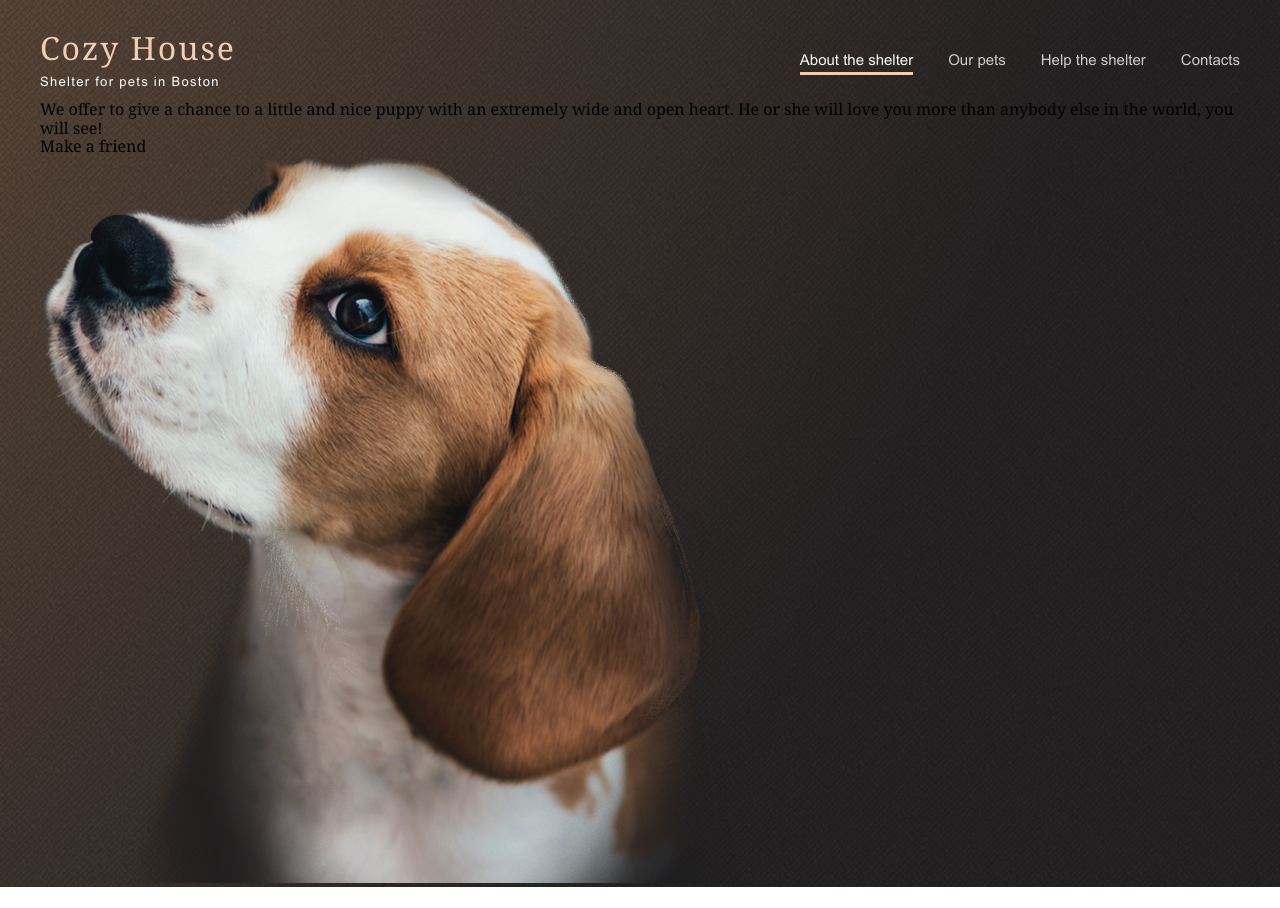
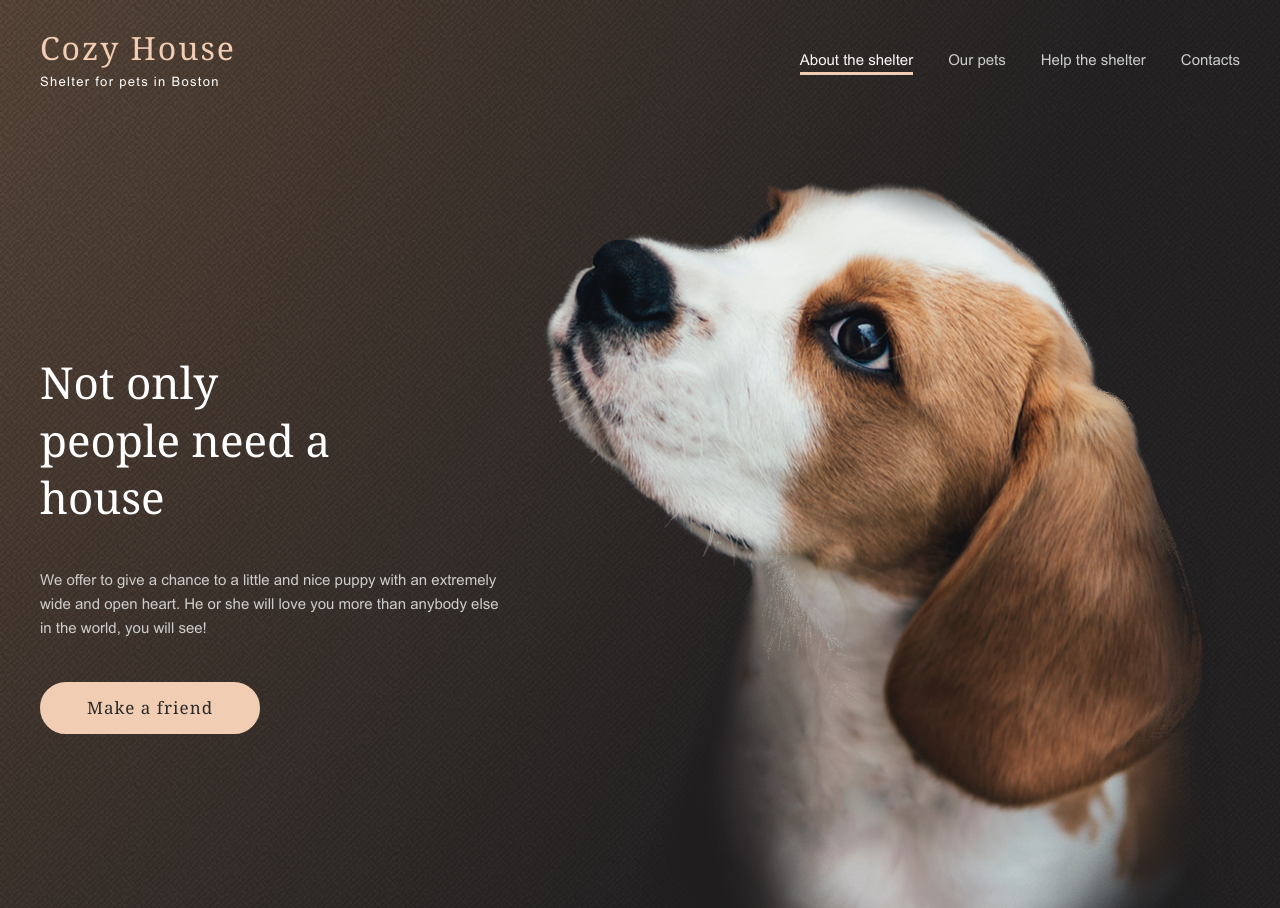
Before and after one commit to async-kita/cozy-house, a website with bundled scripts: page index.html in a window 1280 px wide. Before the commit the page ends 887 px from the top, so only its background shows below. Built offline with nearby package versions, Linux system fonts and the light colour scheme.

Commit message:
feat: add styles hero section

```diff
--- a/index.html
+++ b/index.html
@@ -97,11 +97,19 @@
           </button>
         </div>
       </header>
-      <section class="hero">
+      <section
+        class="hero"
+        aria-labelledby="hero-title"
+      >
         <div class="hero__inner container">
           <div class="hero__body">
-            <h2 class="hero__title"></h2>
-            <p class="hero__subtitle">
+            <h2
+              class="hero__title"
+              id="hero-title"
+            >
+              Not only people need a house
+            </h2>
+            <p class="hero__subtitle paragraph-l">
               We offer to give a chance to a little and nice puppy with an
               extremely wide and open heart. He or she will love you more than
               anybody else in the world, you will see!
--- a/styles/base/base.css
+++ b/styles/base/base.css
@@ -48,6 +48,10 @@ ul {
   list-style: none;
 }
 
+section {
+  padding-top: 80px;
+}
+
 .background-start-wrapper {
   background-color: #211f20;
   background-image: url("../../assets/images/start-screen.png");
--- /dev/null
+++ b/styles/components/button.css
@@ -0,0 +1,26 @@
+.button {
+  display: flex;
+  align-items: center;
+  height: 52px;
+  padding: 15px 45px;
+  color: var(--color-dark-3xl);
+  font-family: var(--font-family-base);
+  font-size: 17px;
+  line-height: 1.6;
+  letter-spacing: 0.06em;
+  background: transparent;
+  border: 2px solid var(--color-primary);
+  border-radius: 100px;
+  transition-duration: var(--transition-duration);
+}
+
+.button--primary {
+  background-color: var(--color-primary);
+}
+
+@media (hover: hover) {
+  .button:hover {
+    background-color: var(--color-primary-light);
+    border-color: var(--color-primary-light);
+  }
+}
--- /dev/null
+++ b/styles/layout/hero.css
@@ -0,0 +1,22 @@
+.hero__inner {
+  display: flex;
+  align-items: center;
+  justify-content: space-between;
+}
+
+.hero__body {
+  display: flex;
+  align-items: start;
+  flex-direction: column;
+  row-gap: 42px;
+  max-width: 460px;
+}
+
+.hero__title {
+  max-width: 320px;
+  color: var(--color-light-xl);
+}
+
+.hero__subtitle {
+  color: var(--color-dark-s);
+}
--- a/styles/style.css
+++ b/styles/style.css
@@ -4,5 +4,7 @@
 @import url("./base/base.css");
 /*Components*/
 @import url("./components/logo.css");
+@import url("./components/button.css");
 /*Layout*/
 @import url("./layout/header.css");
+@import url("./layout/hero.css");
```
